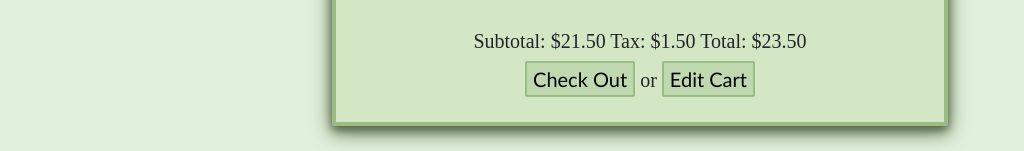
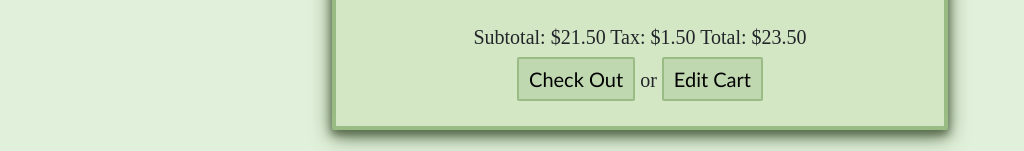
Before and after one commit to MWEST35/Online-Grocery-Store, a React (Create React App) app in the folder Frontend/ClientApp/: page /checkout in a window 1280 px wide. Shown: the part 441-592 px from the top of the page, without its empty margins (0-1024 px from the left). Built offline with nearby package versions, Linux system fonts and the light colour scheme; no server answers.

Commit message:
added session storage

```diff
--- a/Frontend/ClientApp/src/components/CheckoutForm.js
+++ b/Frontend/ClientApp/src/components/CheckoutForm.js
@@ -1,5 +1,6 @@
 import "../styles.css";
 import { useState, useEffect } from "react";
+import { Link } from "react-router-dom";
 
 export default function CheckoutForm() {
   const [userId, setUserId] = useState(0);
@@ -415,7 +416,7 @@ export default function CheckoutForm() {
         Subtotal: {subtotal} Tax: {tax} Total: {total}
         <br />
         <button className="button-smaller">Check Out</button> or{" "}
-        <button className="button-smaller">Edit Cart</button>
+        <Link to="/products" className="button-smaller">Edit Cart</Link>
       </div>
     </div>
   );
--- a/Frontend/ClientApp/src/components/Products.js
+++ b/Frontend/ClientApp/src/components/Products.js
@@ -65,9 +65,9 @@ export class Products extends Component {
                     image: 'https://png.pngtree.com/element_our/png/20181129/vector-illustration-of-fresh-red-apple-with-single-leaf-png_248312.jpg'
                 }],
             categories: ['All', 'Fruit', 'Vegetables', 'Bread', 'Meat'/* array of product filters goes here */],
-            cartItems: [/* array of cart items goes here */],
+            cartItems: JSON.parse(sessionStorage.getItem('cartItems')) || [],
             selectedCategory: "All",
-            searchQuery: ""
+            searchQuery: "",
         };
     }
 
@@ -91,9 +91,12 @@ export class Products extends Component {
                 item.id === product.id ? { ...item, quantity: item.quantity + 1 } : item
             );
             this.setState({ cartItems: updatedCartItems });
+            sessionStorage.setItem('cartItems', JSON.stringify(updatedCartItems));
         } else {
             const newCartItem = { ...product, quantity: 1 };
-            this.setState({ cartItems: [...cartItems, newCartItem] });
+            const updatedCartItems = [...cartItems, newCartItem];
+            this.setState({ cartItems: updatedCartItems });
+            sessionStorage.setItem('cartItems', JSON.stringify(updatedCartItems));
         }
     };
 
--- a/Frontend/ClientApp/src/styles.css
+++ b/Frontend/ClientApp/src/styles.css
@@ -364,6 +364,7 @@
 
 .button-smaller {
     font-family: Calibri;
+    color: black;
     font-size: 20px;
     background-color: #bfd8af;
     border-color: #99bc85;
@@ -371,6 +372,10 @@
     border-width: 2px;
     border-radius: 2px;
     margin-top: 5px;
+    text-decoration: none; /* Remove underline */
+    cursor: pointer; /* Change cursor to pointer on hover */
+    display: inline-block; /* Ensure button is displayed as a block element */
+    padding: 5px 10px; /* Add padding to improve button appearance */
 }
 
     .button-smaller:active {
```
Also changed, not shown: 1 other file (tests, documents, lock files or other folders).
